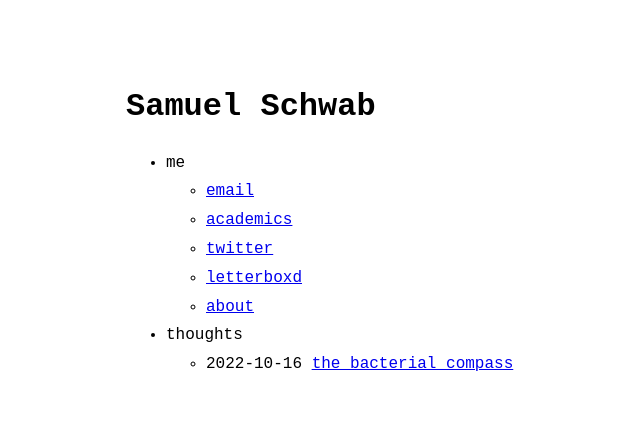
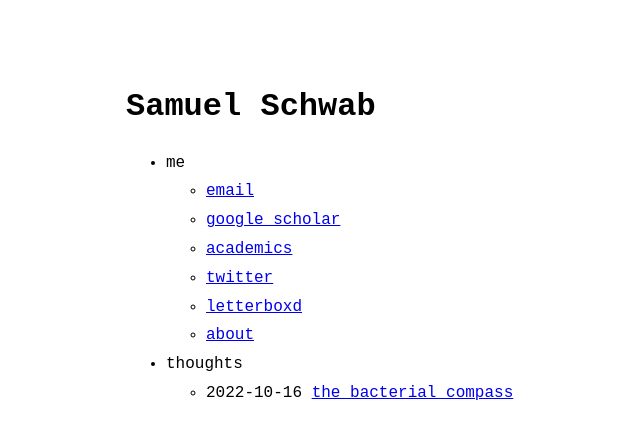
Before and after one commit to SamuelSchwab/SamuelSchwab.github.io, a Jekyll site: the page built from index.md, in a window 1280 px wide. Shown: the top 439 px of the page, without its empty margins (194-834 px from the left). Built offline with Jekyll 4.4.1, drawn with Linux system fonts in a browser that asks for light colours.

Commit message:
Add my google scholar link

```diff
--- a/_data/menu.yml
+++ b/_data/menu.yml
@@ -6,6 +6,8 @@ entries:
     entries:
       - title: email
         url: mailto:s.schwab@lic.leidenuniv.nl
+      - title: google scholar
+        url: https://scholar.google.com/citations?user=a6UXWdQAAAAJ
       - title: academics
         url: https://www.universiteitleiden.nl/en/staffmembers/samuel-schwab
       - title: twitter
```
